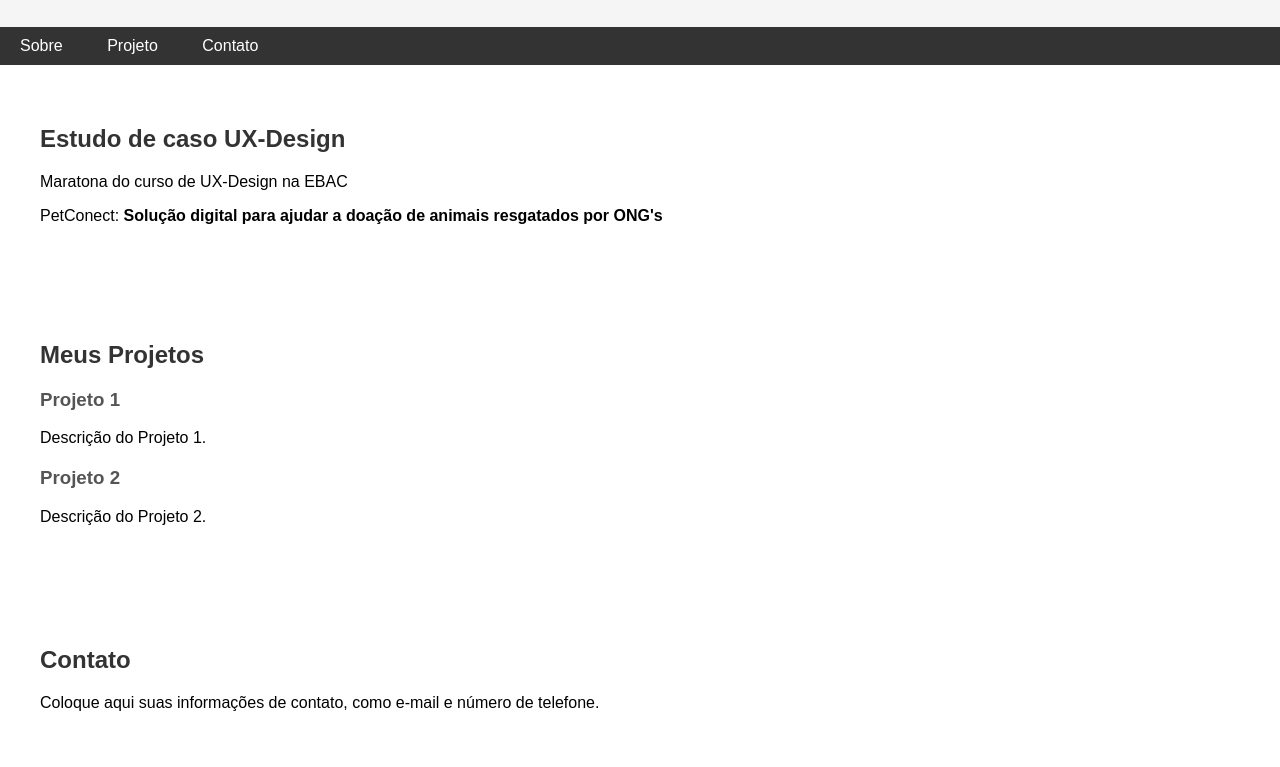
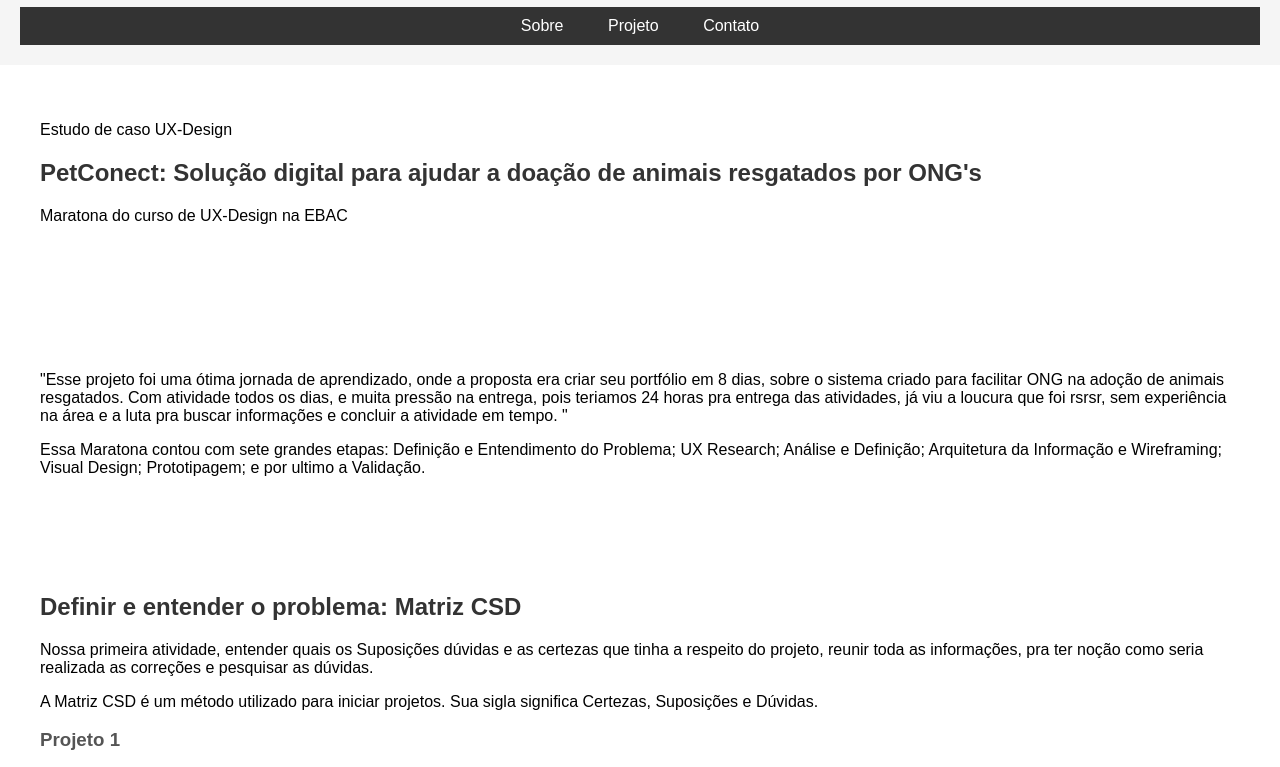
Before and after one commit to leticiaslucena/HTML-portif-lio-ux-design, a plain HTML site: page index.html in a window 1280 px wide. Shown: the part 111-878 px from the top of the page. Drawn offline with Linux system fonts and the light colour scheme.

Commit message:
Update index.html

```diff
--- a/index.html
+++ b/index.html
@@ -8,26 +8,48 @@
 </head>
 <body>
   <header>
-    <h1>Estudo de caso UX-Design</h1>
-    <img href=" ">
+    <img href=" https://static.vecteezy.com/ti/vetor-gratis/t2/15274232-cachorro-fofo-desenho-de-gato-fofo-gratis-vetor.jpg">
+   <h1>PetConect-ONG</h1>
+      <nav>
+        <ul>
+          <li><a href="#sobre">Sobre</a></li>
+          <li><a href="#projetos">Projeto </a></li>
+          <li><a href="#contato">Contato</a></li>
+        </ul>
+      </nav>
   </header>
+  <section id="sobre">
+    <p>Estudo de caso UX-Design</p>
+    <h2>PetConect: <strong>Solução digital para ajudar a doação de animais resgatados por ONG's</strong></h2>
+    <p>Maratona do curso de UX-Design na EBAC</p>
+     <img href=" https://static.vecteezy.com/ti/vetor-gratis/t2/15274232-cachorro-fofo-desenho-de-gato-fofo-gratis-vetor.jpg">
+    <p></p>
+  </section>
 
-  <nav>
-    <ul>
-      <li><a href="#sobre">Sobre</a></li>
-      <li><a href="#projetos">Projeto </a></li>
-      <li><a href="#contato">Contato</a></li>
-    </ul>
-  </nav>
+  <section>
+    <p class="tema">
+        "Esse projeto foi uma ótima jornada de aprendizado, onde a proposta era criar seu portfólio em 8 dias, sobre o sistema criado para
+        facilitar ONG na adoção de animais resgatados. Com atividade todos os dias, e muita pressão na entrega, pois teriamos 24 horas pra entrega das atividades,
+        já viu a loucura que foi rsrsr, sem experiência na área e a luta pra buscar informações e concluir a atividade em tempo. "
+    </p>
 
-  <section id="sobre">
-    <h2>Estudo de caso UX-Design</h2>
-    <p>Maratona do curso de UX-Design na EBAC</p>
-    <p>PetConect: <strong>Solução digital para ajudar a doação de animais resgatados por ONG's</strong></p>
+    <p class="tema">
+        Essa Maratona contou com sete grandes etapas: Definição e Entendimento do Problema;
+        UX Research; Análise e Definição; Arquitetura da Informação e Wireframing; Visual Design; Prototipagem; e por ultimo a Validação.
+    </p>
   </section>
 
   <section id="projetos">
-    <h2>Meus Projetos</h2>
+    <h2>Definir e entender o problema: Matriz CSD</h2>
+    <p>
+        Nossa primeira atividade, entender quais os Suposições dúvidas e as certezas que tinha a respeito do projeto, reunir toda as informações,
+        pra ter noção como seria realizada as correções e pesquisar as dúvidas.
+    </p>
+
+    <p>
+        A Matriz CSD é um método utilizado para iniciar projetos. Sua sigla significa Certezas, Suposições e Dúvidas.
+    </p>
+
     <div class="project">
       <h3>Projeto 1</h3>
       <p>Descrição do Projeto 1.</p>
```
